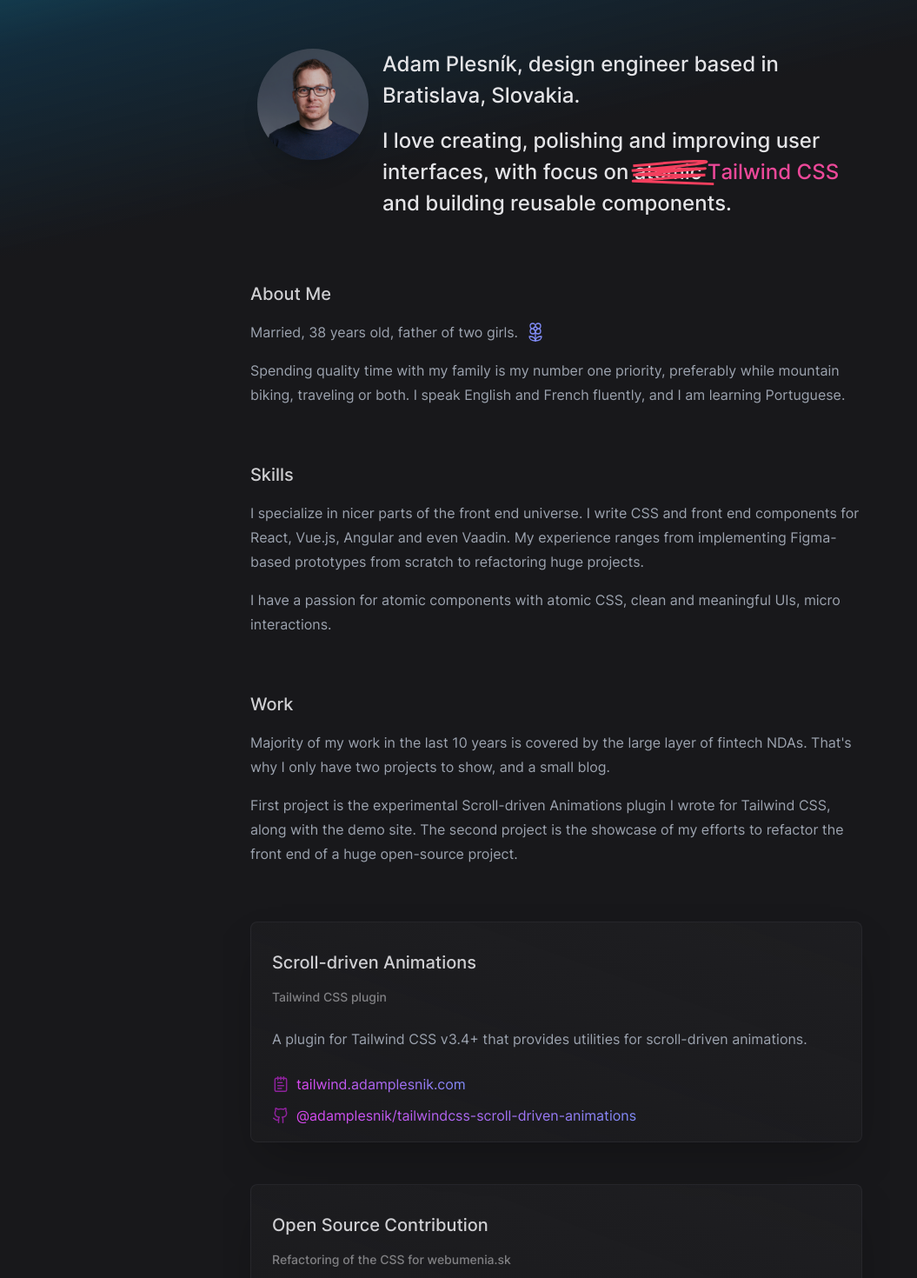
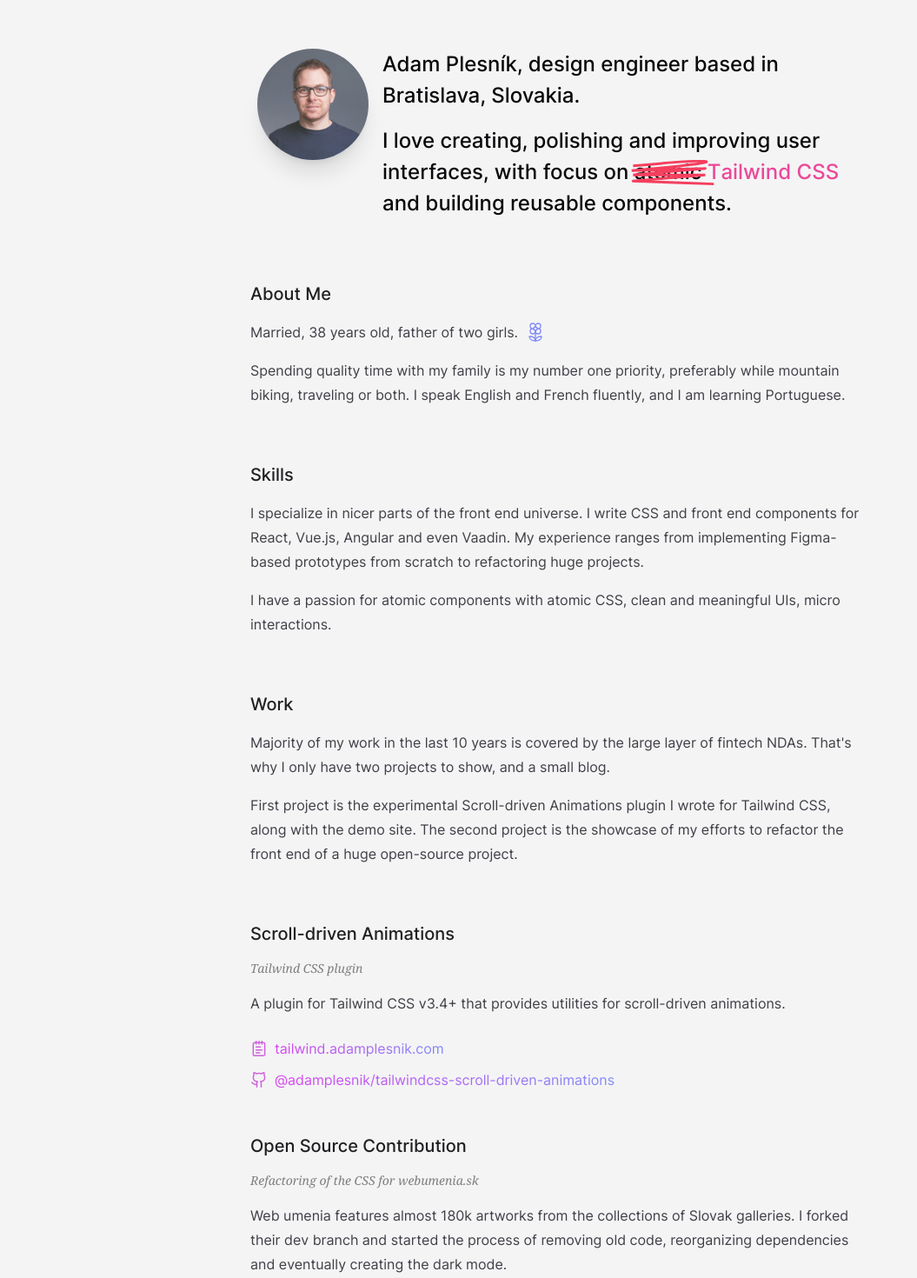
Before and after one commit to adamplesnik/adamplesnik.com, a React (Vite) app: page / in a window 1280 px wide. Shown: the top 1470 px of the page at 87% size, without its empty margins (0-1055 px from the left). Built offline with nearby package versions, Linux system fonts and the light colour scheme.

Commit message:
Update component text color, update snapshots

```diff
--- a/index.html
+++ b/index.html
@@ -1,5 +1,5 @@
 <!doctype html>
-<html lang="en" class="bg-zinc-900 text-gray-400">
+<html lang="en" class="bg-zinc-100 text-zinc-700">
   <head>
     <meta charset="UTF-8" />
     <meta name="viewport" content="width=device-width, initial-scale=1.0" />
--- a/src/components/Heading.tsx
+++ b/src/components/Heading.tsx
@@ -7,7 +7,7 @@ const Heading = ({
   children,
   id = '',
 }: PropsWithChildren<TitleProps>) => {
-  const defaultClasses = 'relative w-full font-medium text-zinc-200' + addWithSpace(className)
+  const defaultClasses = 'relative w-full font-medium text-zinc-950' + addWithSpace(className)
   const anchor = id ? <a id={id} className={'absolute -top-32'} /> : ''
   if (size === 1) {
     return (
@@ -32,7 +32,7 @@ const Heading = ({
     )
   } else {
     return (
-      <h4 className={defaultClasses + ' pb-6 text-sm opacity-50'}>
+      <h4 className={defaultClasses + ' pb-4 font-serif text-sm italic opacity-50'}>
         {children}
         {anchor}
       </h4>
--- a/src/components/Tile.tsx
+++ b/src/components/Tile.tsx
@@ -9,12 +9,7 @@ const Tile = ({
   subTitle,
 }: PropsWithChildren<TileWrapperProps>) => {
   return (
-    <div
-      className={
-        'overflow-hidden rounded-lg border border-zinc-600/20 bg-gradient-to-tr from-zinc-800/20 to-zinc-800/40 px-6 pb-4 pt-8 shadow-2xl' +
-        addWithSpace(className)
-      }
-    >
+    <div className={'' + addWithSpace(className)}>
       <Heading size={3}>{title}</Heading>
       <Heading size={4}>{subTitle}</Heading>
       {children}
--- a/src/content/InfoTile.tsx
+++ b/src/content/InfoTile.tsx
@@ -9,10 +9,8 @@ const InfoTile = () => {
     <div className="flex flex-col items-start gap-4 p-2 sm:flex-row">
       <Photo />
       <div>
-        <Heading size={1} className="text-slate-300">
-          Adam Plesník, design engineer based in Bratislava, Slovakia.
-        </Heading>
-        <Heading size={1} className="text-slate-300">
+        <Heading size={1}>Adam Plesník, design engineer based in Bratislava, Slovakia.</Heading>
+        <Heading size={1}>
           I love creating, polishing and improving user interfaces, with focus on{' '}
           <span className="stroke relative whitespace-nowrap">
             <ScratchAnim />
--- a/src/layouts/Page.tsx
+++ b/src/layouts/Page.tsx
@@ -1,11 +1,9 @@
 import { PropsWithChildren } from 'react'
-import PageBackground from '../components/PageBackground'
 import Footer from '../content/Footer'
 
 const Page = ({ children }: PropsWithChildren<PageProps>) => {
   return (
     <div className="flex w-screen justify-center">
-      <PageBackground />
       <div className="relative mb-12 flex w-full max-w-screen-md flex-col gap-8 overflow-hidden p-8 pt-12 md:gap-12">
         {children}
         <Footer />
```
Also changed, not shown: 1 other file (tests, documents, lock files or other folders).
